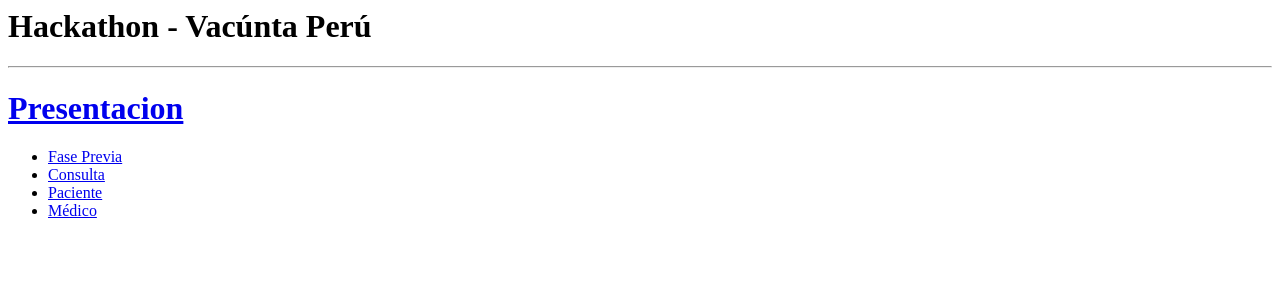
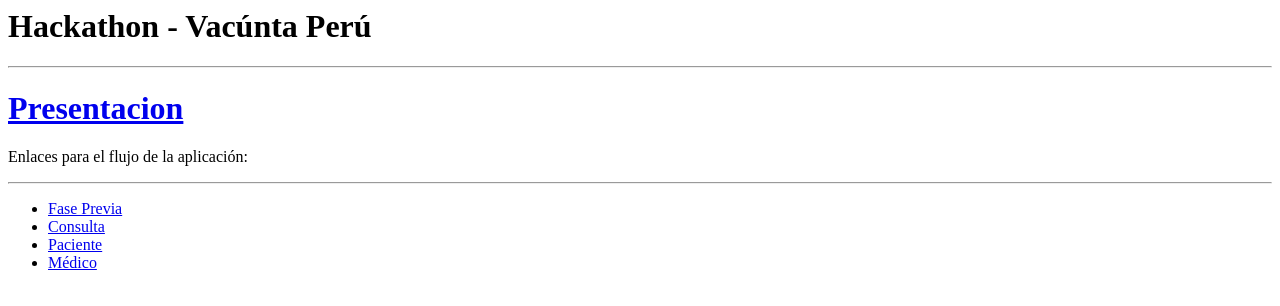
Before and after one commit to Kaecilius/Kaecilius, a plain HTML site: page index.html in a window 1280 px wide. Drawn offline with Linux system fonts and the light colour scheme.

Commit message:
actualizar pagina
agregue una pagina

```diff
--- a/index.html
+++ b/index.html
@@ -1,6 +1,8 @@
 <h1> Hackathon - Vacúnta Perú </h1>
 <hr>
 <h1> <a href="https://docs.google.com/presentation/d/1Jh0P7sVTE_zODONiPvlCrDkGipOY6kf-/edit#slide=id.p1" > Presentacion </a> </h1>
+<p> Enlaces para el flujo de la aplicación: </p>
+<hr>
 <ul>
   <li> <a href="https://marvelapp.com/prototype/60fg7ei/screen/76955268" > Fase Previa</a> </li>
   <li> <a href="https://marvelapp.com/prototype/g2186de/screen/76946805" > Consulta   </a> </li>
```
